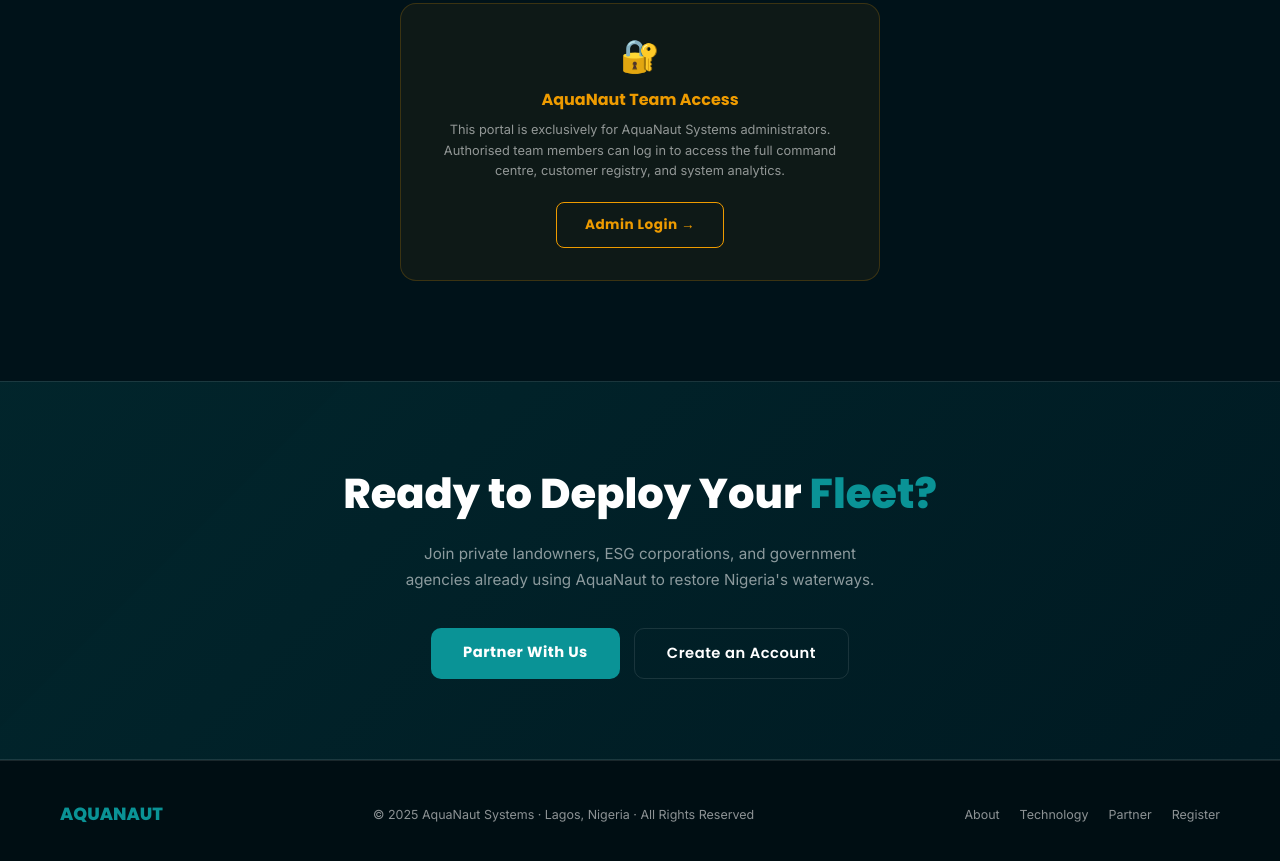
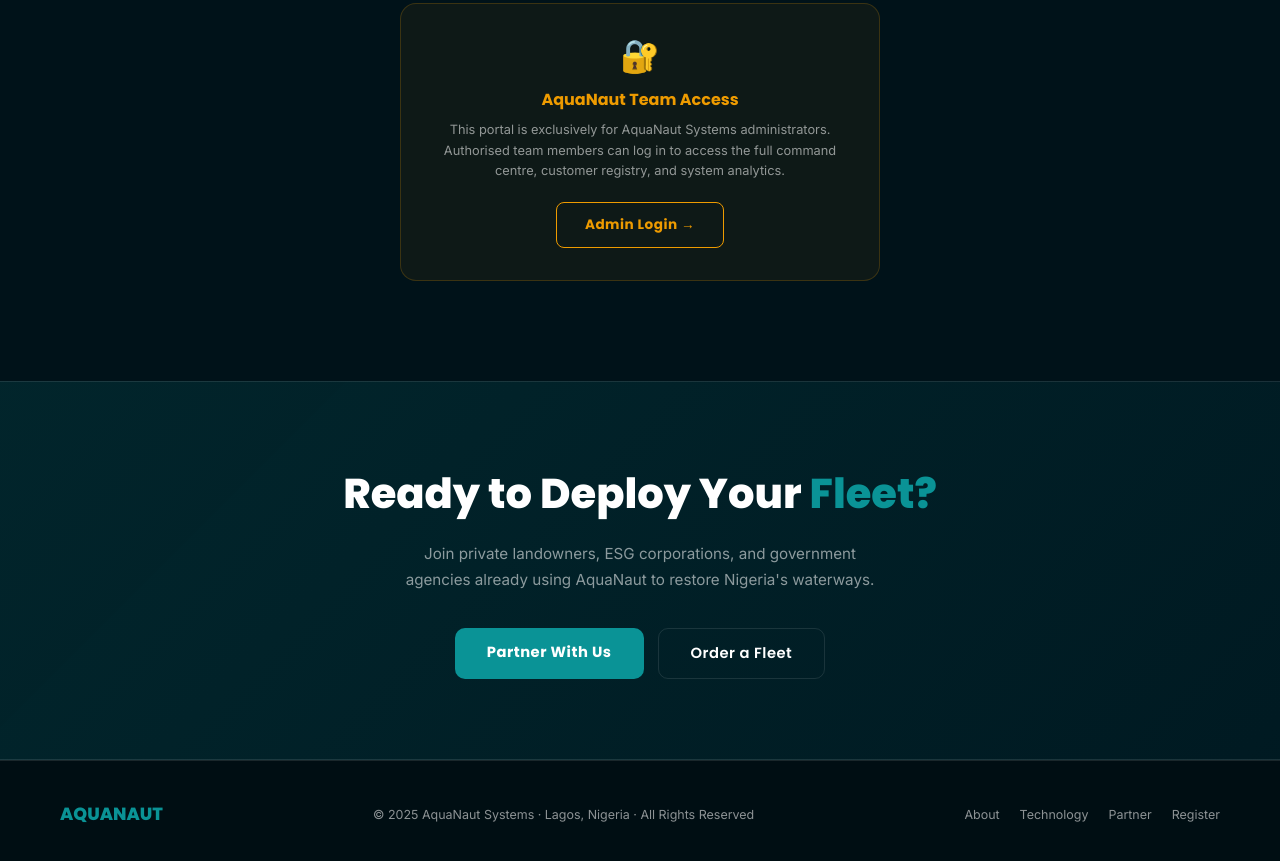
Before and after one commit to infoaquanautsystems-hub/aquanauts, a website: page index.html in a window 1280 px wide. Shown: the part 3636-4497 px from the top of the page. Drawn offline with Linux system fonts and the light colour scheme.

Commit message:
Update index.html

```diff
--- a/index.html
+++ b/index.html
@@ -750,7 +750,7 @@
   <p>Join private landowners, ESG corporations, and government agencies already using AquaNaut to restore Nigeria's waterways.</p>
   <div class="cta-btns">
     <a href="partner.html"  class="btn-primary">Partner With Us</a>
-    <a href="register.html" class="btn-secondary">Create an Account</a>
+    <a href="register.html" class="btn-secondary">Order a Fleet</a>
   </div>
 </section>
 
```
